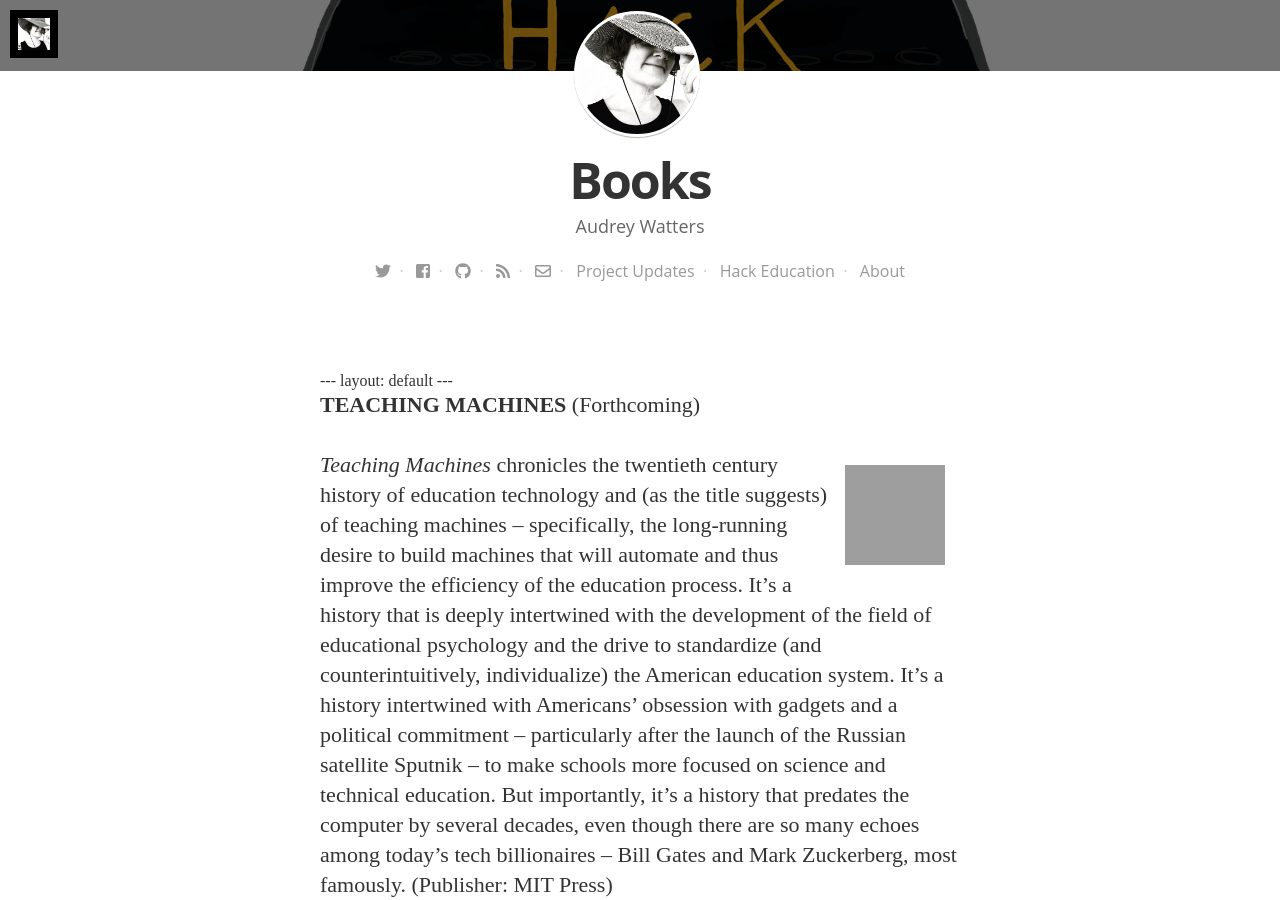
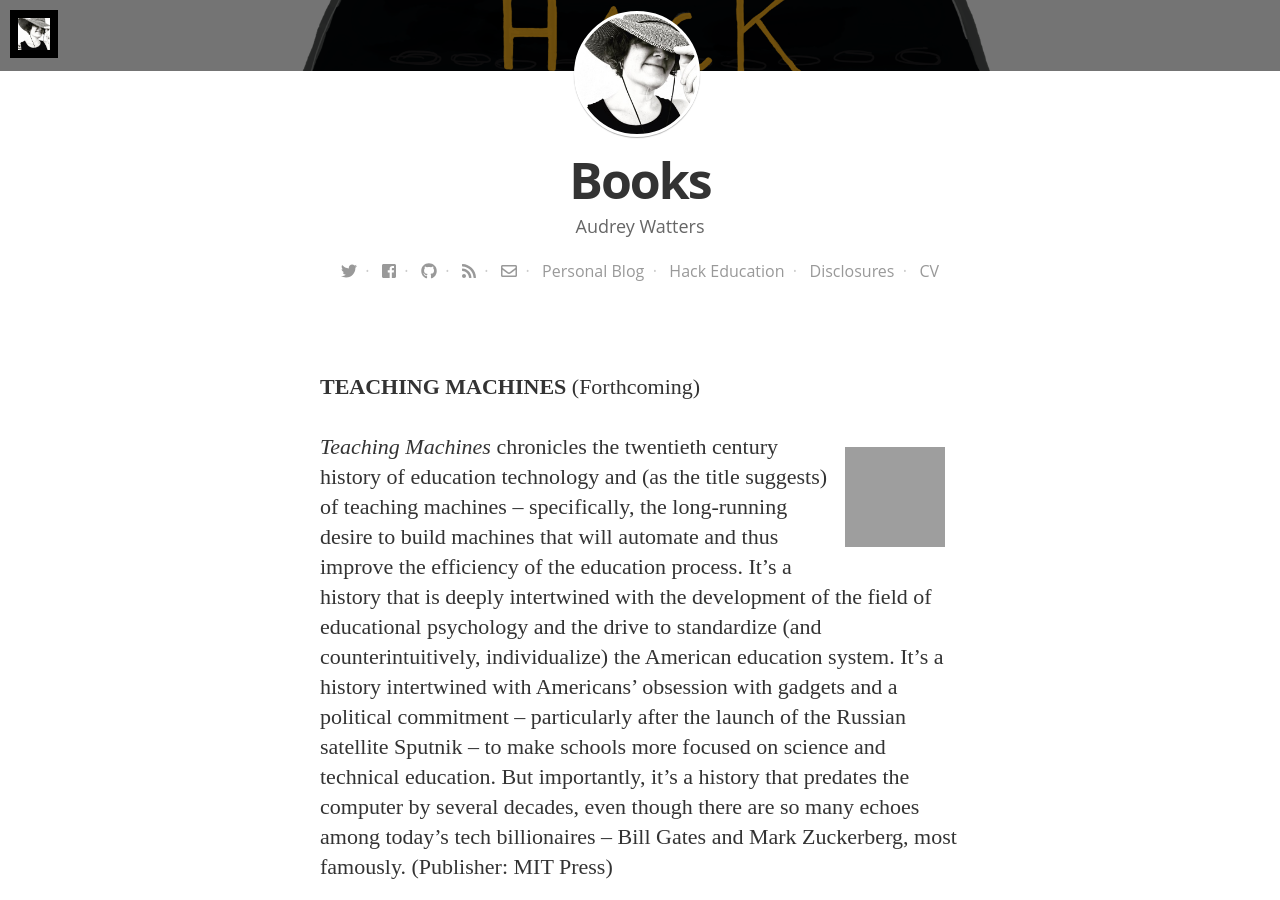
Before and after one commit to audreywatters/books, a Jekyll site: the page built from index.html, in a window 1280 px wide and 900 px high, scrolled down 379 px, cut to the strip 0-900 px from the top of the window. Built offline with Jekyll 4.4.1, drawn with Linux system fonts in a browser that asks for light colours; nearby versions of some CDN libraries; some web fonts are replaced; grey boxes are pictures that could not be loaded.

Commit message:
Fix menu

```diff
--- a/_layouts/default.html
+++ b/_layouts/default.html
@@ -27,15 +27,16 @@
 		    <h1 class="blog-title">{{ site.title }}</h1>
 		    <h2 class="blog-description">{{ site.description }}</h2>
 		    <div class="custom-links">
-
-		    	<a class="icon-twitter" href="http://twitter.com/hackeducation"><i class="fab fa-twitter"></i></a>&nbsp;&nbsp;·&nbsp;&nbsp;
-		    	<a class="icon-facebook" href="https://facebook.com/history.future.education"><i class="fab fa-facebook-square"></i></a>&nbsp;&nbsp;·&nbsp;&nbsp;
-		    	<a class="icon-github" href="https://github.com/hackeducation/2010trends"><i class="fab fa-github"></i></a>&nbsp;&nbsp;·&nbsp;&nbsp;
- 		    	<a class="icon-rss" href="http://2010trends.hackeducation.com/feed.xml"><i class="fas fa-rss"></i></a>&nbsp;&nbsp;·&nbsp;&nbsp;
+		      <!--edit your nav here-->
+		      	<a class="icon-twitter" href="http://twitter.com/audreywatters"><i class="fab fa-twitter"></i></a>&nbsp;&nbsp;·&nbsp;&nbsp;
+		    	<a class="icon-facebook" href="https://facebook.com/audreywatters"><i class="fab fa-facebook-square"></i></a>&nbsp;&nbsp;·&nbsp;&nbsp;
+		    	<a class="icon-github" href="https://github.com/audreywatters"><i class="fab fa-github"></i></a>&nbsp;&nbsp;·&nbsp;&nbsp;
+ 		    	<a class="icon-rss" href="http://audreywatters.com/feed.xml"><i class="fas fa-rss"></i></a>&nbsp;&nbsp;·&nbsp;&nbsp;
 		      	<a class="icon-email" href="mailto:mail@audreywatters.com"><i class="far fa-envelope"></i></a>&nbsp;&nbsp;·&nbsp;&nbsp;
-		      	<a href="/blog/">Project Updates</a>&nbsp;&nbsp;·&nbsp;&nbsp;
-		      	<a href="http://hackeducation.com">Hack Education</a>&nbsp;&nbsp;·&nbsp;&nbsp;
-		      	<a href="http://audreywatters.com">About</a>
+		      <a href="/blog/">Personal Blog</a>&nbsp;&nbsp;·&nbsp;&nbsp;
+		      <a href="http://hackeducation.com">Hack Education</a>&nbsp;&nbsp;·&nbsp;&nbsp;
+		      <a href="/disclosures/">Disclosures</a>&nbsp;&nbsp;·&nbsp;&nbsp;
+		      <a href="/cv/">CV</a>
 		      <!--edit your nav here-->
 
 		    </div>
--- a/index.html
+++ b/index.html
@@ -1,6 +1,3 @@
----
-layout: default
----
 ---
 layout: default
 ---
```
